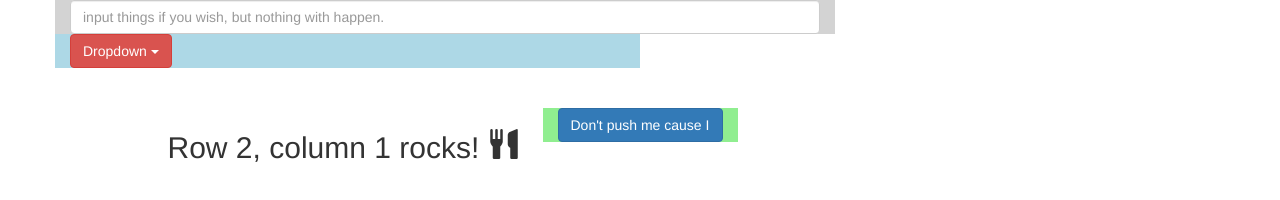
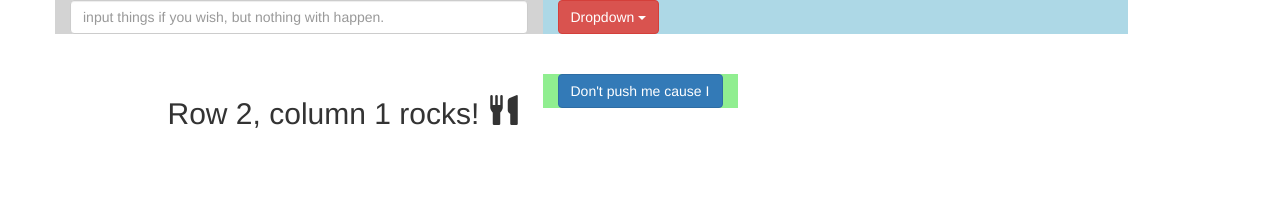
Before and after one commit to sophiayangx/boostrap-challenge, a plain HTML site: page index.html in a window 1280 px wide. Drawn offline with nearby package versions, Linux system fonts and the light colour scheme.

Commit message:
Classadoo autocommit

```diff
--- a/index.html
+++ b/index.html
@@ -10,7 +10,7 @@
   <body>
     <div class="container">
       <div class="row row-1">
-        <div class="col-xs-8 color-1">
+        <div class="col-xs-5 color-1">
           <input type="text" class="form-control" placeholder="input things if you wish, but nothing with happen." />
         </div>
 
```
